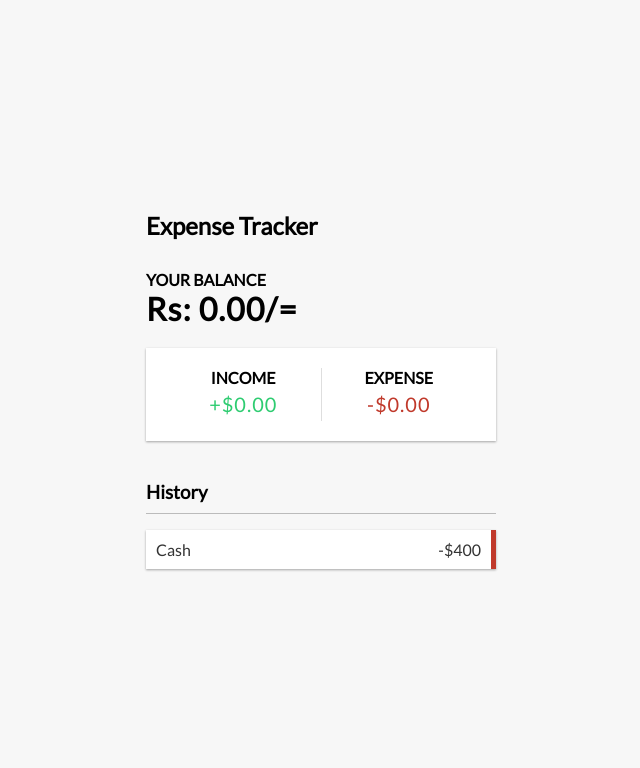
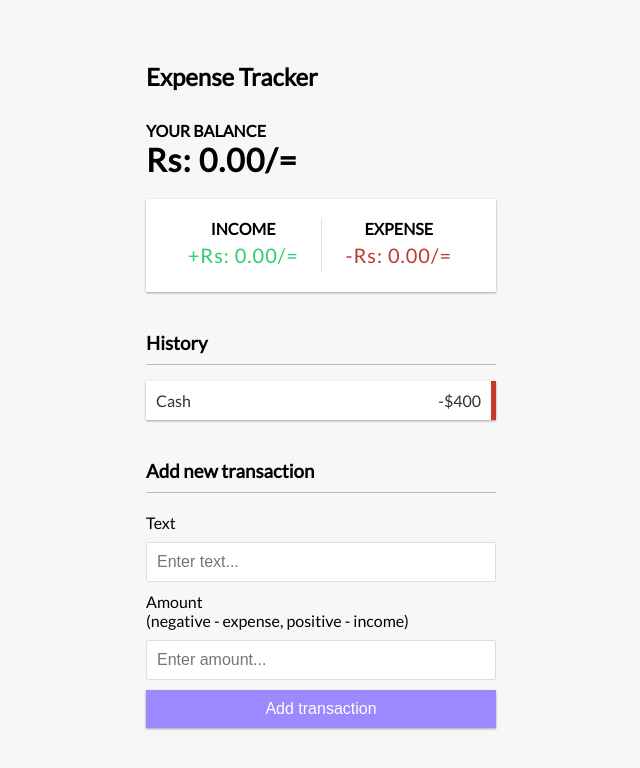
Before and after one commit to qfaizan401/Expense-Tracker-App, a React (Create React App) app: page / in a window 1280 px wide. Shown: the top 768 px of the page, without its empty margins (319-959 px from the left). Built offline with nearby package versions, Linux system fonts and the light colour scheme.

Commit message:
UI completed

```diff
--- a/src/App.js
+++ b/src/App.js
@@ -1,5 +1,5 @@
 import React from 'react';
-import { Header,Balance,IncomeExpense,TransectionList } from "./components";
+import { Header,Balance,IncomeExpense,TransectionList,AddTransection } from "./components";
 import './App.css';
 
 function App() {
@@ -10,6 +10,7 @@ function App() {
         <Balance />
         <IncomeExpense />
         <TransectionList />
+        <AddTransection />
       </div>
     </div>
   );
--- /dev/null
+++ b/src/components/AddTransection.js
@@ -0,0 +1,22 @@
+import React from 'react'
+
+const AddTransection = () => {
+    return(
+        <div>
+            <h3>Add new transaction</h3>
+            <form id="form">
+                <div class="form-control">
+                    <label for="text">Text</label>
+                    <input type="text" id="text" placeholder="Enter text..." />
+                </div>
+                <div class="form-control">
+                    <label for="amount">Amount<br />(negative - expense, positive - income)</label>
+                    <input type="number" id="amount" placeholder="Enter amount..." />
+                </div>
+                <button class="btn">Add transaction</button>
+            </form>
+        </div>
+    )
+}
+
+export default AddTransection
--- a/src/components/IncomeExpense.js
+++ b/src/components/IncomeExpense.js
@@ -5,11 +5,11 @@ const IncomeExpense = () => {
         <div class="inc-exp-container">
             <div>
                 <h4>Income</h4>
-                <p id="money-plus" class="money plus">+$0.00</p>
+                <p id="money-plus" class="money plus">+Rs: 0.00/=</p>
             </div>
             <div>
                 <h4>Expense</h4>
-                <p id="money-minus" class="money minus">-$0.00</p>
+                <p id="money-minus" class="money minus">-Rs: 0.00/=</p>
             </div>
       </div>
     )
--- a/src/components/index.js
+++ b/src/components/index.js
@@ -2,3 +2,4 @@ export { default as Header } from './Header'
 export { default as Balance } from './Balance'
 export { default as IncomeExpense } from './IncomeExpense'
 export { default as TransectionList } from './TransectionList'
+export { default as AddTransection } from './AddTransection'
```
